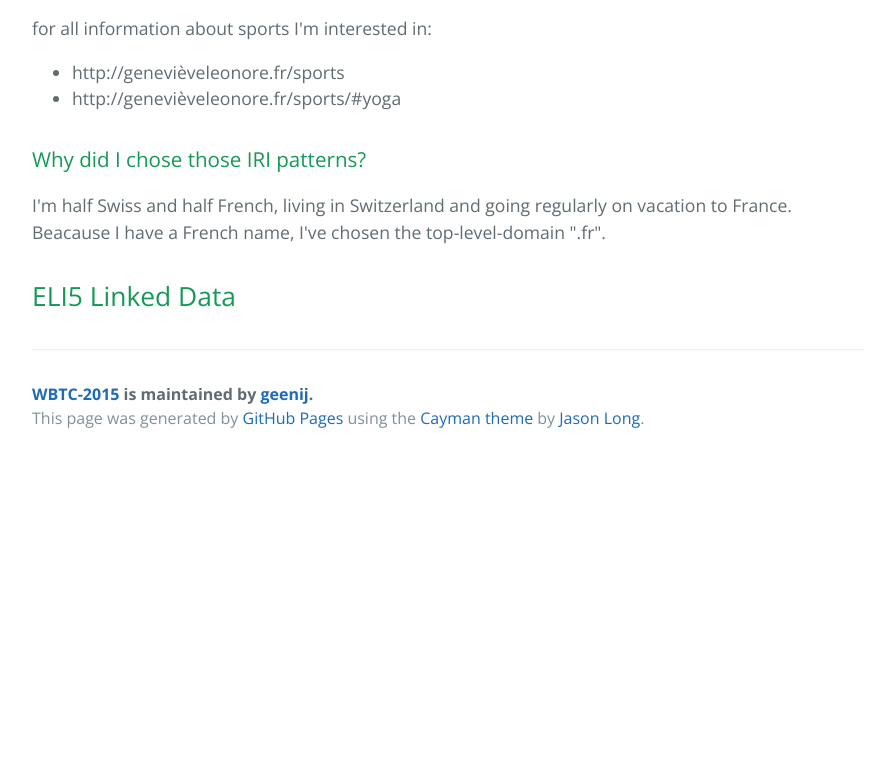
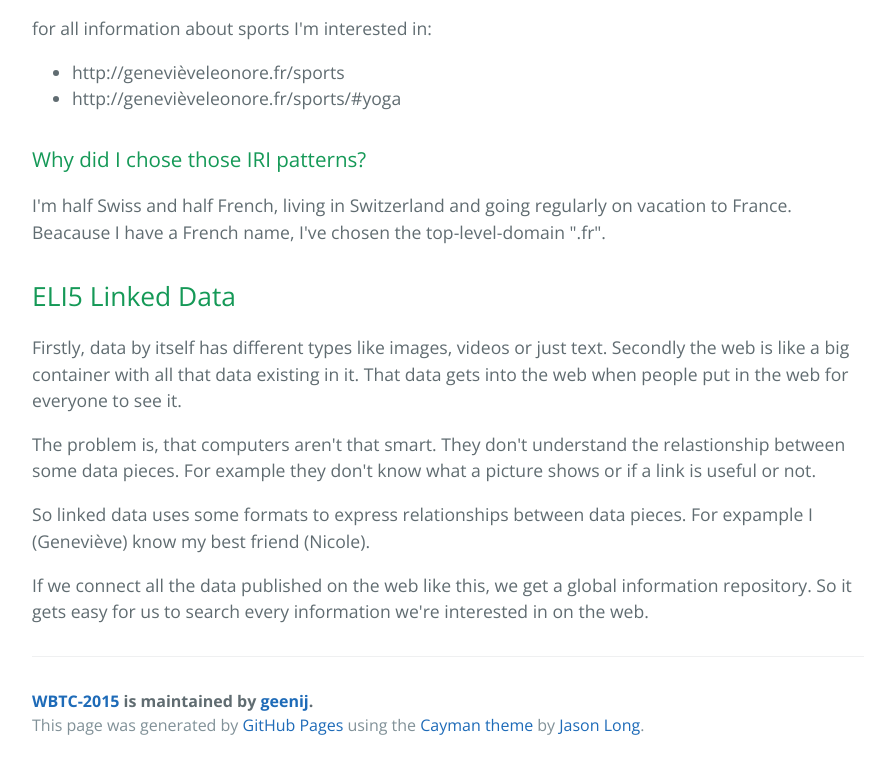
Before and after one commit to geenij/WBTC-2015, a plain HTML site: page index.html in a window 1280 px wide. Shown: the part 920-1689 px from the top of the page, without its empty margins (192-1087 px from the left). Before the commit the page ends 1382 px from the top, so only its background shows below. Drawn offline with nearby package versions, Linux system fonts and the light colour scheme.

Commit message:
Create gh-pages branch via GitHub

```diff
--- a/index.html
+++ b/index.html
@@ -72,6 +72,19 @@ Beacause I have a French name, I've chosen the top-level-domain ".fr".</p>
 <h2>
 <a id="eli5-linked-data" class="anchor" href="#eli5-linked-data" aria-hidden="true"><span class="octicon octicon-link"></span></a>ELI5 Linked Data</h2>
 
+<p>Firstly, data by itself has different types like images, videos or just text.
+Secondly the web is like a big container with all that data existing in it.
+That data gets into the web when people put in the web for everyone to see it.</p>
+
+<p>The problem is, that computers aren't that smart. They don't understand the relastionship between some data pieces.
+For example they don't know what a picture shows or if a link is useful or not.</p>
+
+<p>So linked data uses some formats to express relationships between data pieces.
+For expample I (Geneviève) know my best friend (Nicole). </p>
+
+<p>If we connect all the data published on the web like this, we get a global information repository.
+So it gets easy for us to search every information we're interested in on the web.</p>
+
       <footer class="site-footer">
         <span class="site-footer-owner"><a href="https://github.com/geenij/WBTC-2015">WBTC-2015</a> is maintained by <a href="https://github.com/geenij">geenij</a>.</span>
 
```
Also changed, not shown: params.json (+1 -1 lines).
